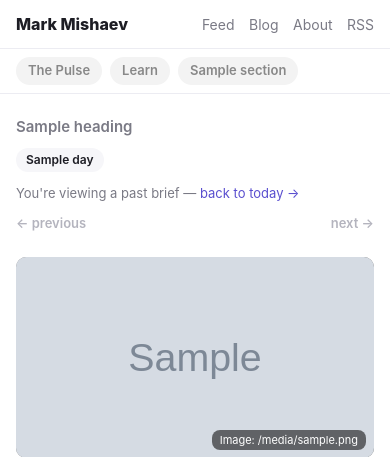
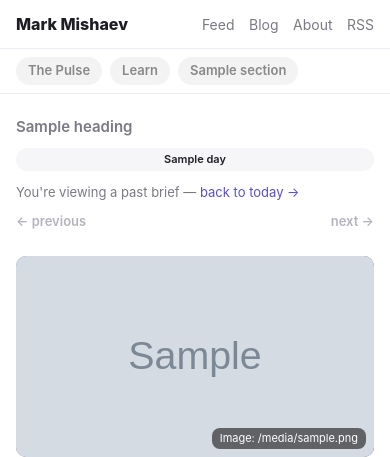
Before and after one commit to markmishaev76/ai-daily-content-collector, a Python web app: template site/templates/index.html in a window 390 px wide. Shown: the top 457 px of the page. Run offline with Jinja, Linux system fonts and the light colour scheme; the template is opened without the code that fills it: most values are stand-ins (such as "Sample title", 1, 10 or a date in 2020); grey boxes marked "Sample" are stand-in pictures.

Commit message:
fit day strip on phones
Co-authored-by: Cursor <cursoragent@cursor.com>

```diff
--- a/site/static/style.css
+++ b/site/static/style.css
@@ -354,3 +354,8 @@ a:hover { color: var(--accent); }
   .site-header nav { white-space: nowrap; }
   .site-header nav a { margin-left: 10px; font-size: 14px; }
 }
+
+@media (max-width: 520px) {
+  .days { gap: 4px; }
+  .days a, .days span { flex: 1 1 0; min-width: 0; padding: 3px 0; font-size: 11px; text-align: center; white-space: nowrap; }
+}
```
